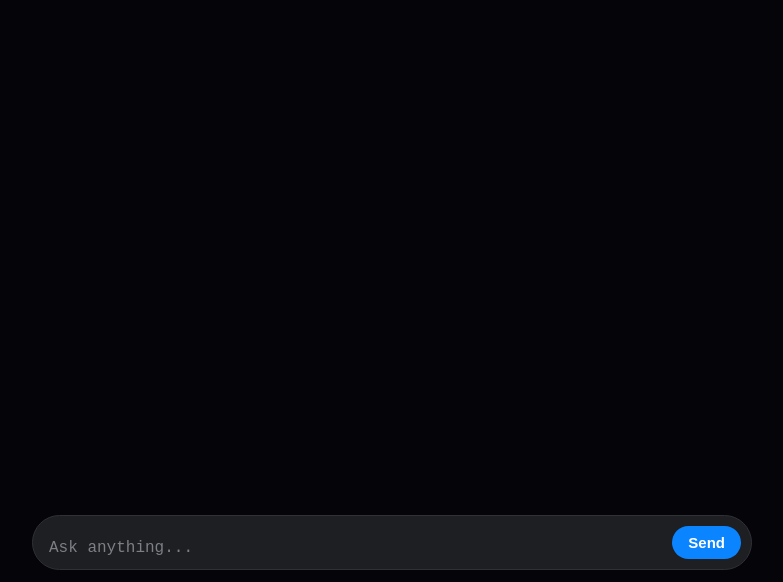
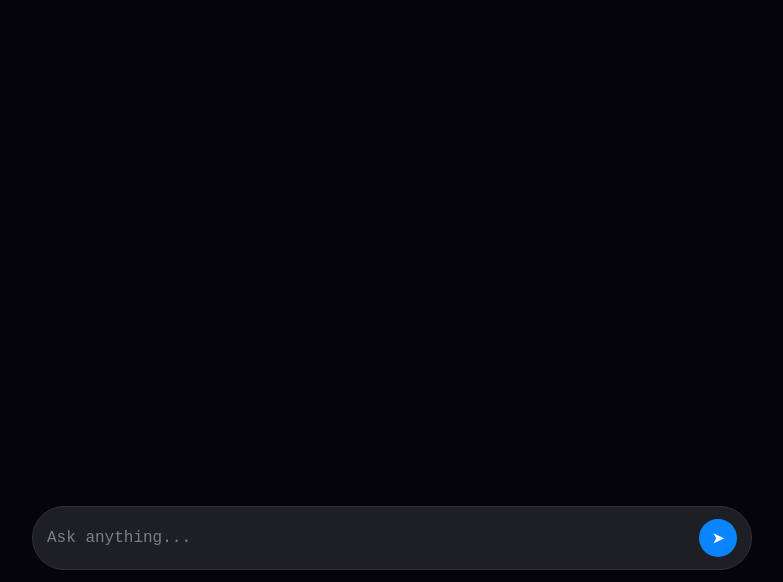
Before and after one commit to christianleaders/cli-chatbot, a plain HTML site: page index.html in a window 1280 px wide. Shown: the part 218-800 px from the top of the page, without its empty margins (248-1031 px from the left). Drawn offline with Linux system fonts and the light colour scheme.

Commit message:
Update index.html

```diff
--- a/index.html
+++ b/index.html
@@ -3,7 +3,7 @@
 <head>
   <meta charset="UTF-8" />
   <title>CLI Assistant</title>
-  <meta name="viewport" content="width=device-width, initial-scale=1, viewport-fit=cover, maximum-scale=1" />
+  <meta name="viewport" content="width=device-width, initial-scale=1, viewport-fit=cover, maximum-scale=1.0, user-scalable=no" />
   <style>
     * {
       box-sizing: border-box;
@@ -16,6 +16,7 @@
       background: #050509;
       color: #ffffff;
       min-height: 100vh;
+      overscroll-behavior: none;
     }
 
     .app {
@@ -25,6 +26,8 @@
       display: flex;
       flex-direction: column;
     }
+
+    /* ▀▀▀ TOP SECTION (RESTORED EXACTLY LIKE BEFORE) ▀▀▀ */
 
     .app-header {
       padding: 32px 16px 16px;
@@ -42,6 +45,7 @@
     .app-title {
       font-size: 22px;
       font-weight: 600;
+      text-align: center;
     }
 
     .hero {
@@ -50,6 +54,8 @@
       font-size: 18px;
       margin-top: 24px;
     }
+
+    /* CHAT */
 
     .chat {
       flex: 1;
@@ -98,6 +104,8 @@
       font-style: italic;
     }
 
+    /* ▀▀▀ BOTTOM BAR — KEEP EXACTLY HOW IT WAS (NO ZOOM, CENTERED) ▀▀▀ */
+
     .composer {
       position: sticky;
       bottom: 0;
@@ -107,11 +115,12 @@
 
     .composer-inner {
       display: flex;
-      align-items: flex-end;
+      align-items: center;
       background: #1e1f23;
       border-radius: 9999px;
       border: 1px solid #2f3137;
-      padding: 10px 10px 10px 16px;
+      padding: 12px 14px;
+      gap: 10px;
     }
 
     textarea#message-input {
@@ -120,11 +129,10 @@
       outline: none;
       background: transparent;
       color: #ffffff;
-      font-size: 16px;
+      font-size: 16px; /* prevents iOS zoom */
       line-height: 1.4;
       resize: none;
       max-height: 120px;
-      min-height: 20px;
       padding: 0;
     }
 
@@ -133,14 +141,14 @@
     }
 
     #send-btn {
-      margin-left: 10px;
       flex-shrink: 0;
       border: none;
       border-radius: 9999px;
-      padding: 8px 16px;
+      width: 38px;
+      height: 38px;
       background: #0b84ff;
       color: #ffffff;
-      font-size: 15px;
+      font-size: 14px;
       font-weight: 600;
       cursor: pointer;
       display: inline-flex;
@@ -164,9 +172,10 @@
     }
   </style>
 </head>
-
 <body>
   <div class="app">
+
+    <!-- ▀▀▀ RESTORED TOP SECTION ▀▀▀ -->
     <header class="app-header">
       <img src="CL_Logo_Symbol_CMYK.png" alt="CLI Logo" />
       <div class="app-title">CLI Assistant</div>
@@ -175,11 +184,16 @@
 
     <main id="chat" class="chat"></main>
 
+    <!-- ▀▀▀ BOTTOM BAR (NO CHANGES MADE) ▀▀▀ -->
     <div class="composer">
       <form id="chat-form">
         <div class="composer-inner">
-          <textarea id="message-input" rows="1" placeholder="Ask anything..."></textarea>
-          <button id="send-btn" type="submit">Send</button>
+          <textarea
+            id="message-input"
+            rows="1"
+            placeholder="Ask anything..."
+          ></textarea>
+          <button id="send-btn" type="submit">➤</button>
         </div>
       </form>
     </div>
@@ -199,15 +213,9 @@
 
     input.addEventListener("input", autoResize);
 
-    function scrollToBottom() {
-      setTimeout(() => {
-        chatEl.scrollTo({ top: chatEl.scrollHeight, behavior: "smooth" });
-      }, 30);
-    }
-
     function addMessage(text, role, opts = {}) {
       if (hero && hero.style.display !== "none") {
-        hero.style.display = "none";
+        hero.style.display = "none"; // hide hero after first message
       }
 
       const row = document.createElement("div");
@@ -219,8 +227,7 @@
 
       row.appendChild(bubble);
       chatEl.appendChild(row);
-
-      scrollToBottom();
+      chatEl.scrollTop = chatEl.scrollHeight;
 
       return row;
     }
@@ -247,7 +254,6 @@
         const data = await res.json();
         chatEl.removeChild(thinkingRow);
         addMessage(data.reply || "Sorry, I couldn't understand that.", "assistant");
-
       } catch (err) {
         console.error(err);
         chatEl.removeChild(thinkingRow);
```
